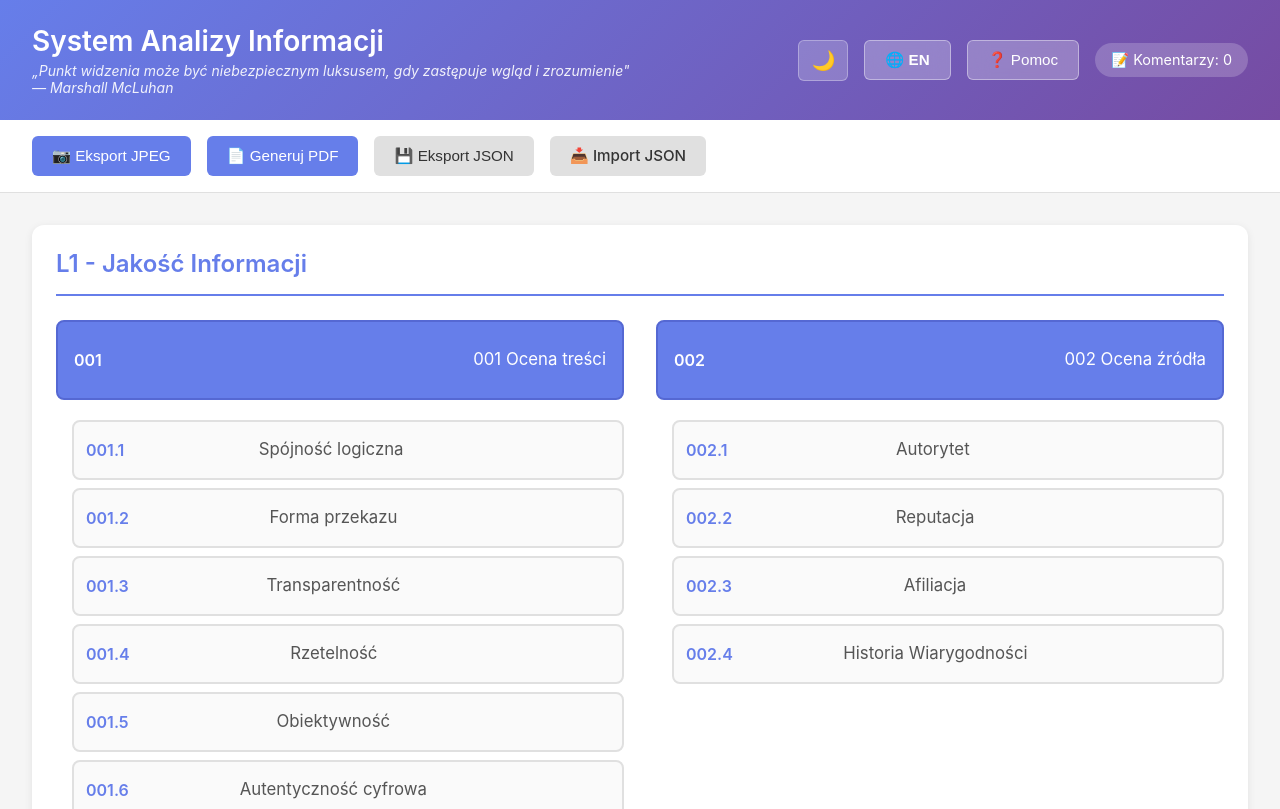
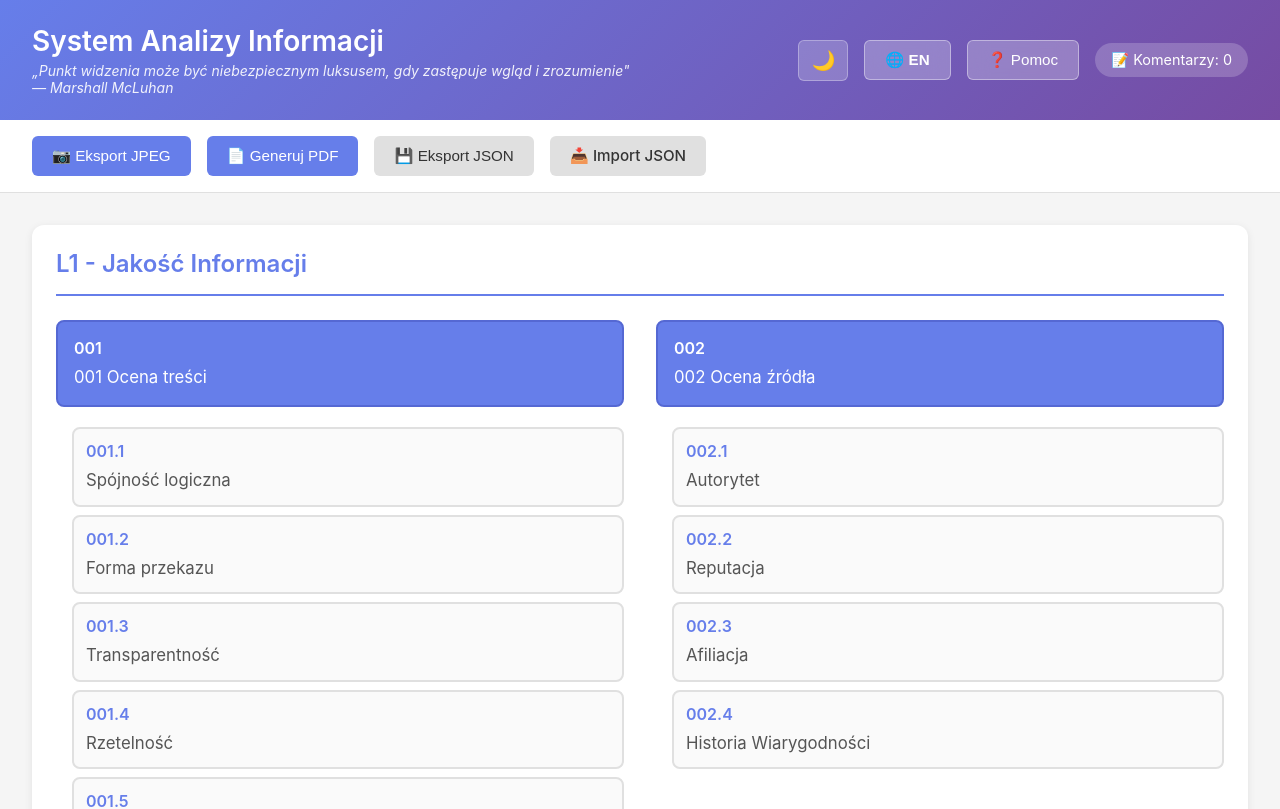
Before and after one commit to namaah00/namaah00.github.io, a React (Vite) app: page / in a window 1280 px wide. Shown: the top 809 px of the page. Built offline with nearby package versions, Linux system fonts and the light colour scheme.

Commit message:
update layout

```diff
--- a/styles/simple.css
+++ b/styles/simple.css
@@ -211,10 +211,10 @@
   position: relative;
   min-height: 80px;
   display: flex;
-  flex-direction: row;
-  align-items: center;
-  justify-content: space-between;
-  gap: 1rem;
+  flex-direction: column;
+  align-items: flex-start;
+  justify-content: flex-start;
+  gap: 0.5rem;
 }
 
 /* Primary Element Header (PE) - nie klikalne */
@@ -257,6 +257,7 @@
   flex-direction: column;
   gap: 0.25rem;
   min-width: 0;
+  padding-right: 5rem;
 }
 
 .element-id {
@@ -313,6 +314,9 @@
 
 /* Element Actions */
 .element-actions {
+  position: absolute;
+  top: 0.75rem;
+  right: 0.75rem;
   display: flex;
   gap: 0.5rem;
   opacity: 0;
```
